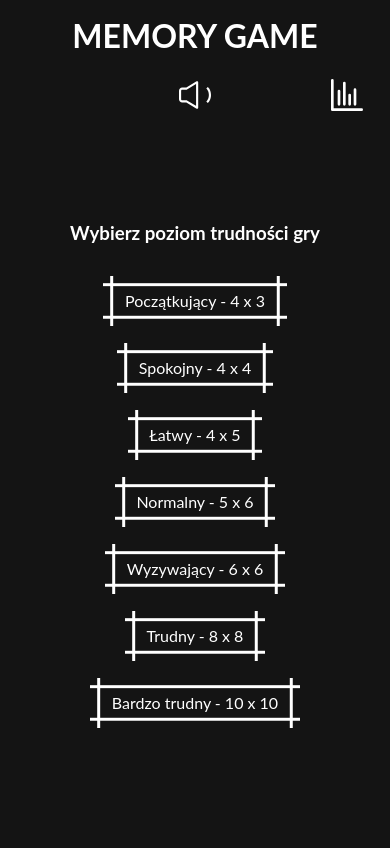
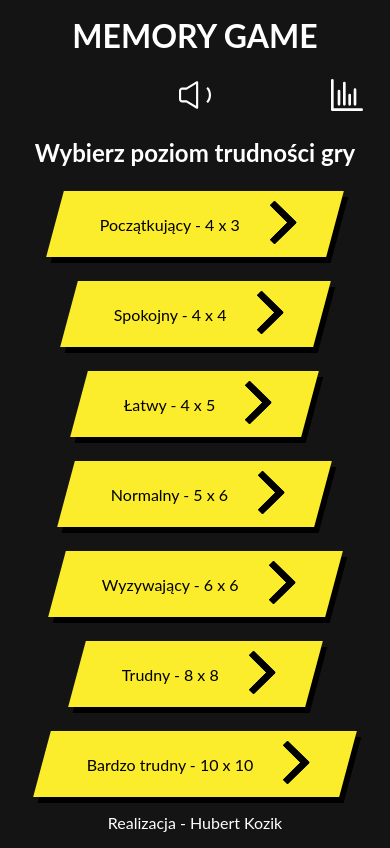
Before and after one commit to hubertkozik/memory-game, a Nuxt app: page / in a window 390 px wide. Built offline with nearby package versions, Linux system fonts and the light colour scheme.

Commit message:
Fixed responsiveness, added favicon, basic seo.

```diff
--- a/app.vue
+++ b/app.vue
@@ -10,7 +10,7 @@
 
 <template>
     <NuxtLayout>
-      <NuxtPage/>
+        <NuxtPage />
     </NuxtLayout>
 </template>
 
--- a/components/GameCanvas.vue
+++ b/components/GameCanvas.vue
@@ -60,9 +60,9 @@
 
             const canvas = this.provider.canvas = new Canvas(this.$refs['game-canvas']);
 
-            const { images } = this;
-            const layoutWidth = this.layoutOptions.width = parseInt(this.width);
-            const layoutHeight = this.layoutOptions.height = parseInt(this.height);
+            const { images } = this,
+                layoutWidth = this.layoutOptions.width = parseInt(this.width),
+                layoutHeight = this.layoutOptions.height = parseInt(this.height);
 
             let nums = new Set();
             while(nums.size !== (layoutWidth * layoutHeight) / 2) {
@@ -222,6 +222,8 @@
 
     .game-container {
         height: 100%;
+        display: grid;
+        place-items: center;
         overflow-y: hidden;
     }
 
--- a/components/LevelBox.vue
+++ b/components/LevelBox.vue
@@ -1,55 +1,115 @@
 <script>
-  export default {
+export default {
     props: ['level']
-  }
+}
 </script>
 
 <template>
     <div class='level'>
-
-        <NuxtLink :to='`/level/${level.width}/${level.height}`'>
-            {{level.name}} - {{level.width}} x {{level.height}}
+        <NuxtLink :to='`/level/${level.width}/${level.height}`' class='cta'>
+            <span>{{ level.name }} - {{ level.width }} x {{ level.height }}</span>
+            <span>
+                <svg width="66px" height="43px" viewBox="0 0 66 43" version="1.1" xmlns="http://www.w3.org/2000/svg"
+                    xmlns:xlink="http://www.w3.org/1999/xlink">
+                    <g id="arrow" stroke="none" stroke-width="1" fill="none" fill-rule="evenodd">
+                        <path class="one"
+                            d="M40.1543933,3.89485454 L43.9763149,0.139296592 C44.1708311,-0.0518420739 44.4826329,-0.0518571125 44.6771675,0.139262789 L65.6916134,20.7848311 C66.0855801,21.1718824 66.0911863,21.8050225 65.704135,22.1989893 C65.7000188,22.2031791 65.6958657,22.2073326 65.6916762,22.2114492 L44.677098,42.8607841 C44.4825957,43.0519059 44.1708242,43.0519358 43.9762853,42.8608513 L40.1545186,39.1069479 C39.9575152,38.9134427 39.9546793,38.5968729 40.1481845,38.3998695 C40.1502893,38.3977268 40.1524132,38.395603 40.1545562,38.3934985 L56.9937789,21.8567812 C57.1908028,21.6632968 57.193672,21.3467273 57.0001876,21.1497035 C56.9980647,21.1475418 56.9959223,21.1453995 56.9937605,21.1432767 L40.1545208,4.60825197 C39.9574869,4.41477773 39.9546013,4.09820839 40.1480756,3.90117456 C40.1501626,3.89904911 40.1522686,3.89694235 40.1543933,3.89485454 Z"
+                            fill="#000000"></path>
+                        <path class="two"
+                            d="M20.1543933,3.89485454 L23.9763149,0.139296592 C24.1708311,-0.0518420739 24.4826329,-0.0518571125 24.6771675,0.139262789 L45.6916134,20.7848311 C46.0855801,21.1718824 46.0911863,21.8050225 45.704135,22.1989893 C45.7000188,22.2031791 45.6958657,22.2073326 45.6916762,22.2114492 L24.677098,42.8607841 C24.4825957,43.0519059 24.1708242,43.0519358 23.9762853,42.8608513 L20.1545186,39.1069479 C19.9575152,38.9134427 19.9546793,38.5968729 20.1481845,38.3998695 C20.1502893,38.3977268 20.1524132,38.395603 20.1545562,38.3934985 L36.9937789,21.8567812 C37.1908028,21.6632968 37.193672,21.3467273 37.0001876,21.1497035 C36.9980647,21.1475418 36.9959223,21.1453995 36.9937605,21.1432767 L20.1545208,4.60825197 C19.9574869,4.41477773 19.9546013,4.09820839 20.1480756,3.90117456 C20.1501626,3.89904911 20.1522686,3.89694235 20.1543933,3.89485454 Z"
+                            fill="#000000"></path>
+                        <path class="three"
+                            d="M0.154393339,3.89485454 L3.97631488,0.139296592 C4.17083111,-0.0518420739 4.48263286,-0.0518571125 4.67716753,0.139262789 L25.6916134,20.7848311 C26.0855801,21.1718824 26.0911863,21.8050225 25.704135,22.1989893 C25.7000188,22.2031791 25.6958657,22.2073326 25.6916762,22.2114492 L4.67709797,42.8607841 C4.48259567,43.0519059 4.17082418,43.0519358 3.97628526,42.8608513 L0.154518591,39.1069479 C-0.0424848215,38.9134427 -0.0453206733,38.5968729 0.148184538,38.3998695 C0.150289256,38.3977268 0.152413239,38.395603 0.154556228,38.3934985 L16.9937789,21.8567812 C17.1908028,21.6632968 17.193672,21.3467273 17.0001876,21.1497035 C16.9980647,21.1475418 16.9959223,21.1453995 16.9937605,21.1432767 L0.15452076,4.60825197 C-0.0425130651,4.41477773 -0.0453986756,4.09820839 0.148075568,3.90117456 C0.150162624,3.89904911 0.152268631,3.89694235 0.154393339,3.89485454 Z"
+                            fill="#000000"></path>
+                    </g>
+                </svg>
+            </span>
         </NuxtLink>
     </div>
 </template>
 
 <style>
-    div.level {
-        margin: 3rem 0;
+.cta {
+    display: flex;
+    place-items: center;
+    padding: 10px 45px;
+    text-decoration: none;
+    color: #000;
+    background: #fbed2c;
+    transition: 1s;
+    box-shadow: 6px 6px 0 black;
+    transform: skewX(-15deg);
+}
+
+.cta:focus {
+    outline: none;
+}
+
+.cta:hover {
+    transition: 0.5s;
+    box-shadow: 10px 10px 0 #FBC638;
+}
+
+.cta span:nth-child(2) {
+    transition: 0.5s;
+    margin-right: 0px;
+}
+
+.cta:hover span:nth-child(2) {
+    transition: 0.5s;
+    margin-right: 45px;
+}
+
+span {
+    transform: skewX(15deg)
+}
+
+span:nth-child(2) {
+    width: 20px;
+    margin-left: 30px;
+    position: relative;
+    top: 12%;
+}
+
+/**************SVG****************/
+
+path.one {
+    transition: 0.4s;
+    transform: translateX(-60%);
+}
+
+path.two {
+    transition: 0.5s;
+    transform: translateX(-30%);
+}
+
+.cta:hover path.three {
+    animation: color_anim 1s infinite 0.2s;
+}
+
+.cta:hover path.one {
+    transform: translateX(0%);
+    animation: color_anim 1s infinite 0.6s;
+}
+
+.cta:hover path.two {
+    transform: translateX(0%);
+    animation: color_anim 1s infinite 0.4s;
+}
+
+/* SVG animations */
+
+@keyframes color_anim {
+    0% {
+        fill: #000;
     }
 
-    div.level a {
-        text-decoration: none;
-        color: #fff;
+    50% {
+        fill: #FBC638;
     }
 
-    div.level a {
-        --b: 3px;   /* border thickness */
-        --s: .45em; /* size of the corner */
-        --color: #fff;
-
-        padding: calc(.5em + var(--s)) calc(.9em + var(--s));
-        color: var(--color);
-        --_p: var(--s);
-        background:
-        conic-gradient(from 90deg at var(--b) var(--b),#0000 90deg,var(--color) 0)
-        var(--_p) var(--_p)/calc(100% - var(--b) - 2*var(--_p)) calc(100% - var(--b) - 2*var(--_p));
-        transition: .3s linear, color 0s, background-color 0s;
-        outline: var(--b) solid #0000;
-        outline-offset: .6em;
-        font-size: 16px;
-
-        border: 0;
-
-        user-select: none;
-        -webkit-user-select: none;
-        touch-action: manipulation;
+    100% {
+        fill: #000;
     }
-
-    div.level a:hover,
-    div.level a:focus-visible{
-        --_p: 0px;
-        outline-color: var(--color);
-        outline-offset: .05em;
-    }
+}
 </style>
--- a/lib/Canvas.ts
+++ b/lib/Canvas.ts
@@ -14,8 +14,9 @@
         const canvas = this.canvas;
 
         if (canvas?.parentElement) {
-            canvas.width = this.width = canvas.parentElement.clientWidth;
-            canvas.height = this.height = canvas.parentElement.clientHeight;
+            const safeOffset = 5;
+            canvas.width = this.width = canvas.parentElement.clientWidth - safeOffset;
+            canvas.height = this.height = canvas.parentElement.clientHeight - safeOffset;
         }
     }
 }
--- a/lib/Card.ts
+++ b/lib/Card.ts
@@ -65,7 +65,7 @@
     constructor(canvas: Canvas, layoutOptions: LayoutOptions, pos: PosObject, imageData: ImageData) {
         const boxWidth = canvas.width / layoutOptions.width,
             boxHeight = canvas.height / layoutOptions.height,
-            boxMargin = 20;
+            boxMargin = Math.max(canvas.width, canvas.height) / 100;
 
         this.canvas = canvas;
         this.layoutOptions = layoutOptions;
@@ -174,7 +174,7 @@
 
         const boxWidth = this.canvas.width / this.layoutOptions.width,
             boxHeight = this.canvas.height / this.layoutOptions.height,
-            boxMargin = 20,
+            boxMargin = Math.max(this.canvas.width, this.canvas.height) / 100,
             cardX = boxMargin / 2 + boxWidth * this.pos.column,
             cardY = boxMargin / 2 + boxHeight * this.pos.row,
             cardWidth = boxWidth - boxMargin,
--- a/nuxt.config.ts
+++ b/nuxt.config.ts
@@ -1,7 +1,22 @@
 // https://nuxt.com/docs/api/configuration/nuxt-config
 export default defineNuxtConfig({
+    app: {
+        head: {
+            charset: 'utf-8',
+            viewport: 'width=device-width, initial-scale=1',
+            title: 'Memory Game',
+            meta: [
+                // Basic SEO
+                { name: 'description', content: 'Challenge your memory with our fun and engaging memory card matching game. Perfect for all ages to improve concentration and cognitive skills.' },
+                { name: 'keywords', content: 'memory game, card matching, brain training, concentration game, cognitive skills' },
+                { name: 'author', content: 'Hubert Kozik' },
+                { name: 'robots', content: 'index, follow' },
+                { name: 'language', content: 'Polish' },
+            ]
+        }
+    },
     compatibilityDate: '2024-11-01',
-    devtools: { enabled: true },
+    devtools: { enabled: false },
     css: [
         '@/assets/css/main.css',
     ],
--- a/pages/index.vue
+++ b/pages/index.vue
@@ -1,7 +1,7 @@
 <script>
     export default {
         data() {
-          return {
+            return {
                 levels: [{
                     width: 4,
                     height: 3,
@@ -39,10 +39,13 @@
 <template>
     <div class='container'>
         <div class='levels'>
-            <h3>Wybierz poziom trudności gry</h3>
+            <h2>Wybierz poziom trudności gry</h2>
             <LevelBox v-for='level in levels' v-bind:level='level' />
         </div>
     </div>
+    <footer>
+        Realizacja - Hubert Kozik
+    </footer>
 </template>
 
 <style>
@@ -52,4 +55,17 @@
         place-items: center;
         text-align: center;
     }
+
+    div.levels {
+        width: 100%;
+        display: flex;
+        flex-direction: column;
+        place-items: center;
+        gap: 1.5rem;
+    }
+
+    footer {
+        text-align: center;
+        padding: 1rem 0;
+    }
 </style>
--- a/pages/stats.vue
+++ b/pages/stats.vue
@@ -13,14 +13,16 @@
         <h2>Twoje statystyki</h2>
         <table class='statsTable'>
             <thead>
-                <td>No.</td>
-                <td>Typ rozgrywki</td>
-                <td>Czas gry</td>
+                <tr>
+                    <td>No.</td>
+                    <td>Typ rozgrywki</td>
+                    <td>Czas gry</td>
+                </tr>
             </thead>
             <tr v-for="(item, i) in getList" :key="i">
-                <td>{{i + 1}}</td>
-                <td>{{item.type}}</td>
-                <td>{{item.time}}</td>
+                <td>{{ i + 1 }}</td>
+                <td>{{ item.type }}</td>
+                <td>{{ item.time }}</td>
             </tr>
         </table>
     </div>
@@ -34,7 +36,7 @@
     }
 
     table.statsTable {
-        width:100%;
+        width: 100%;
         text-align: center;
         margin-bottom: auto;
     }
@@ -43,7 +45,7 @@
         padding: 1rem 0;
     }
 
-    table > *:nth-child(odd) {
+    table>*:nth-child(odd) {
         background-color: #ebebeb;
         color: black;
     }
```
Also changed, not shown: 1 other file (tests, documents, lock files or other folders).
